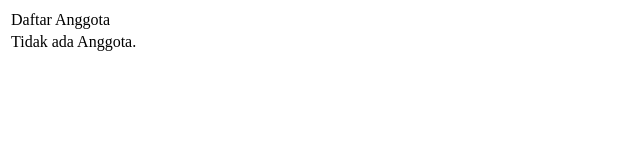
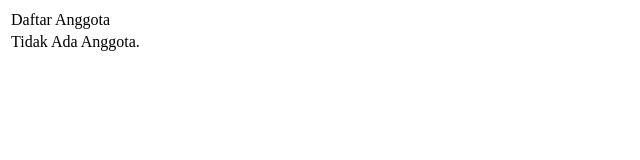
Before and after one commit to ihsanadfa/POPL-2024-KelompokMIRA, a plain HTML site: page index.html in a window 1280 px wide. Shown: the full height of the page, 0-640 px from the left. Drawn offline with Linux system fonts and the light colour scheme.

Commit message:
Update index.html

```diff
--- a/index.html
+++ b/index.html
@@ -11,7 +11,7 @@
             <td>Daftar Anggota</td>
         </tr>
         <tr>
-            <td>Tidak ada Anggota.</td>
+            <td>Tidak Ada Anggota.</td>
         </tr>
     </table>
 </body>
```
